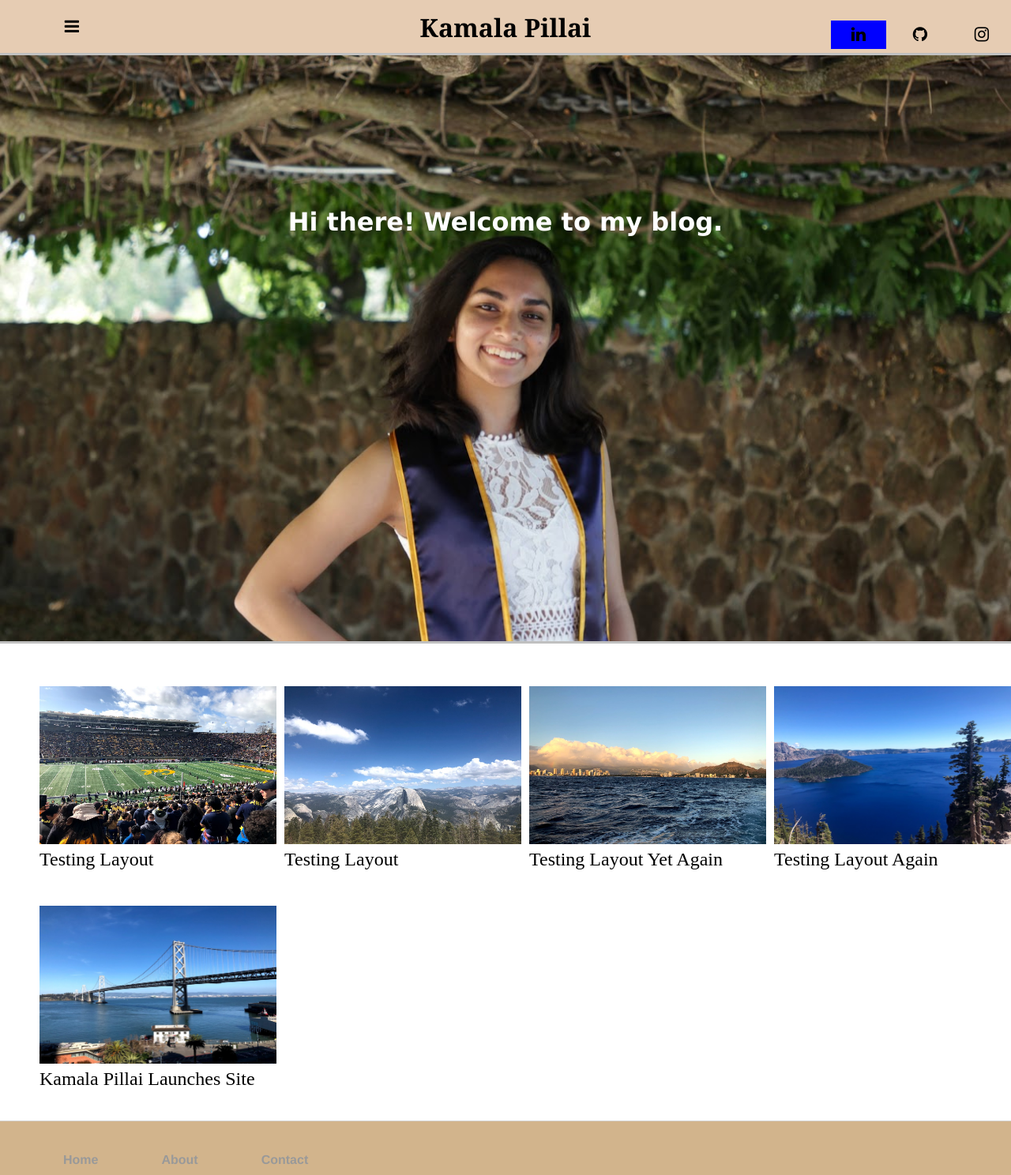
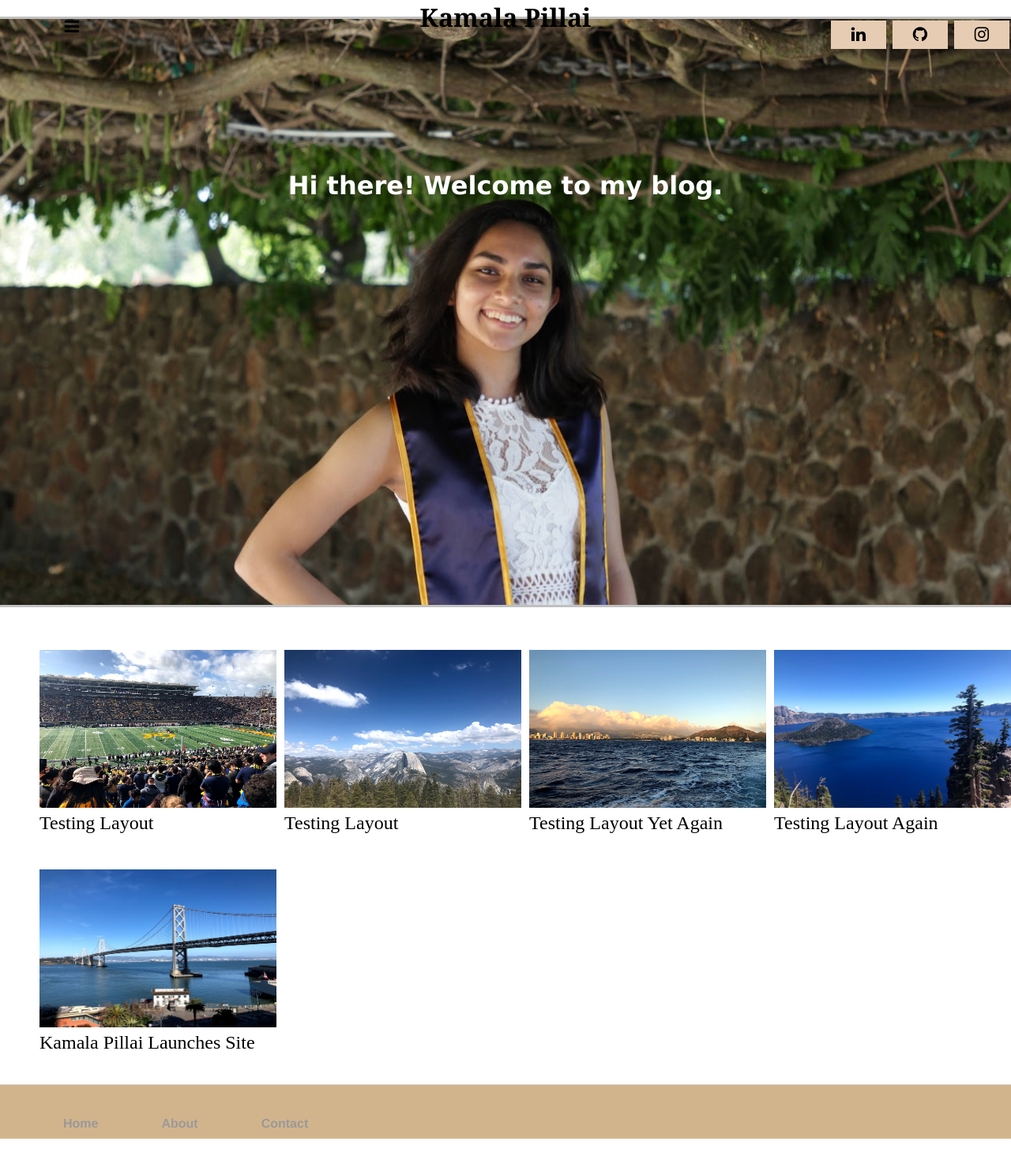
Before and after one commit to kpill/kpill.github.io, a Jekyll site: the page built from index.html, in a window 1280 px wide. Shown: the whole page at 79% size. Built offline with Jekyll 4.4.1, drawn with Linux system fonts in a browser that asks for light colours; after the commit the page ends 1442 px from its top, so only the background shows below that.

Commit message:
Update main.css

```diff
--- a/css/main.css
+++ b/css/main.css
@@ -1,6 +1,5 @@
 header {
 	position: relative;
-	overflow: hidden;
 	color: Black;
 	background-color: rgb(230, 204, 179);
 	margin: 0;
@@ -77,7 +76,7 @@
 
 .fa-linkedin {
 	padding: 10px;
- 	background: blue;
+ 	background: rgb(230, 204, 179);
   	color: black;
 	vertical-align: middle;
 	/*transform: translate(0%, -75%)*/
```
